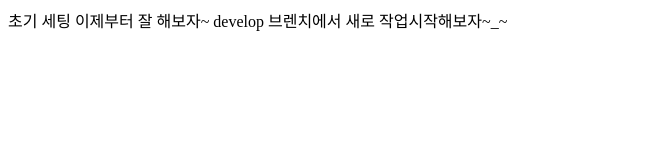
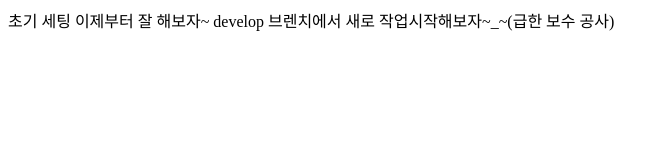
Before and after one commit to Psangjin/webproject, a plain HTML site: page index.html in a window 1280 px wide. Shown: the whole page, without its empty margins (0-668 px from the left). Drawn offline with Linux system fonts and the light colour scheme.

Commit message:
급한 보수 작업

```diff
--- a/index.html
+++ b/index.html
@@ -7,6 +7,6 @@
 </head>
 <body>
     초기 세팅 이제부터 잘 해보자~
-    develop 브렌치에서 새로 작업시작해보자~_~
+    develop 브렌치에서 새로 작업시작해보자~_~(급한 보수 공사)
 </body>
 </html>
```
